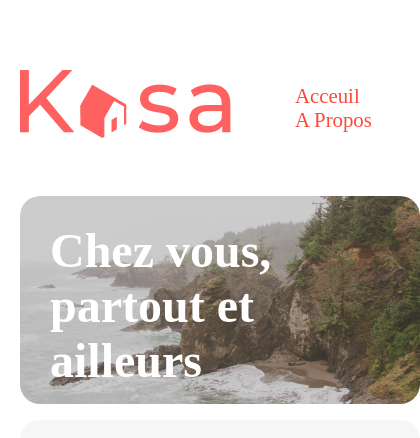
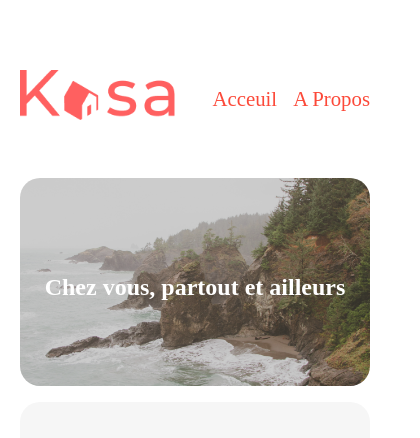
Before and after one commit to LG-Carter/kasa, a React (Vite) app: page / in a window 390 px wide. Shown: the top 438 px of the page, 420 px wide, since content can reach past the window. Built offline with nearby package versions, Linux system fonts and the light colour scheme.

Commit message:
CSS Home et About terminé, manque chevron slider et css page error

```diff
--- a/src/components/banner/banner.scss
+++ b/src/components/banner/banner.scss
@@ -17,5 +17,9 @@
         font-size: 3em;
         color: $color-primary;
         position: absolute;
+
+        @media screen and (max-width: 650px){
+                 font-size: 1.5rem;
+                }
     }
 }
--- a/src/components/card/card.scss
+++ b/src/components/card/card.scss
@@ -1,8 +1,8 @@
 @import '../../styles/main.scss';
 
 .logement-card{
-      width: 400px;
-      height: 400px;
+      width: 25rem;
+      height: 25rem;
       border-radius: 12px;
       overflow: hidden; // Pour éviter que l'image ne déborde
 
--- a/src/components/galerie/galerie.scss
+++ b/src/components/galerie/galerie.scss
@@ -14,5 +14,15 @@
       height: 400px;
       border-radius: 12px;
       overflow: hidden;
+
+      @media screen and (max-width: 1024px){
+        width: 300px;
+        height: 300px;
+      }
+
+      @media screen and (max-width: 650px){
+        width: 100%;
+        height: 250px;
+      }
   }
 }
--- a/src/components/header/header.scss
+++ b/src/components/header/header.scss
@@ -4,5 +4,12 @@
     display: flex;
     align-items: center;
     justify-content: space-between;
-    margin: 50px auto
+    margin: 50px auto;
+
+    img {
+        @media screen and (max-width: 650px){
+            height: 50px;
+            width: auto; // garde les proportions
+        }
+    }
 }
--- a/src/components/menu/menu.scss
+++ b/src/components/menu/menu.scss
@@ -3,15 +3,23 @@ ul{
     :hover {
         text-decoration: underline;
     }
-}
 
-ul li {
+    li{
         display: inline-block;
         margin-left: 4rem;
+        @media screen and (max-width: 650px){
+                 margin-left: 1rem;
                 }
 
         .lien_nav {
             text-decoration: none;
             color: #fc4939;
             font-size: 1.3rem;
+
+            @media screen and (max-width: 650px){
+                 margin-left: 0;
+                 font-size: 1.3rem;
                 }
+        }
+    }
+}
--- a/src/pages/about/about.scss
+++ b/src/pages/about/about.scss
@@ -5,6 +5,10 @@
     margin-bottom: 4rem;
     &_container{
         padding: 0 8rem;
+
+        @media screen and (max-width: 650px){
+            padding: 0;
+        }
     }
 
     &_collapse {
--- a/src/pages/home/home.scss
+++ b/src/pages/home/home.scss
@@ -1,4 +1,4 @@
-@import "../../styles/base/reset.scss";
+@import "../../styles/main.scss";
 
 .home {
     margin: 0 auto;
```
Lines whose indentation alone changed are shown as unchanged.
